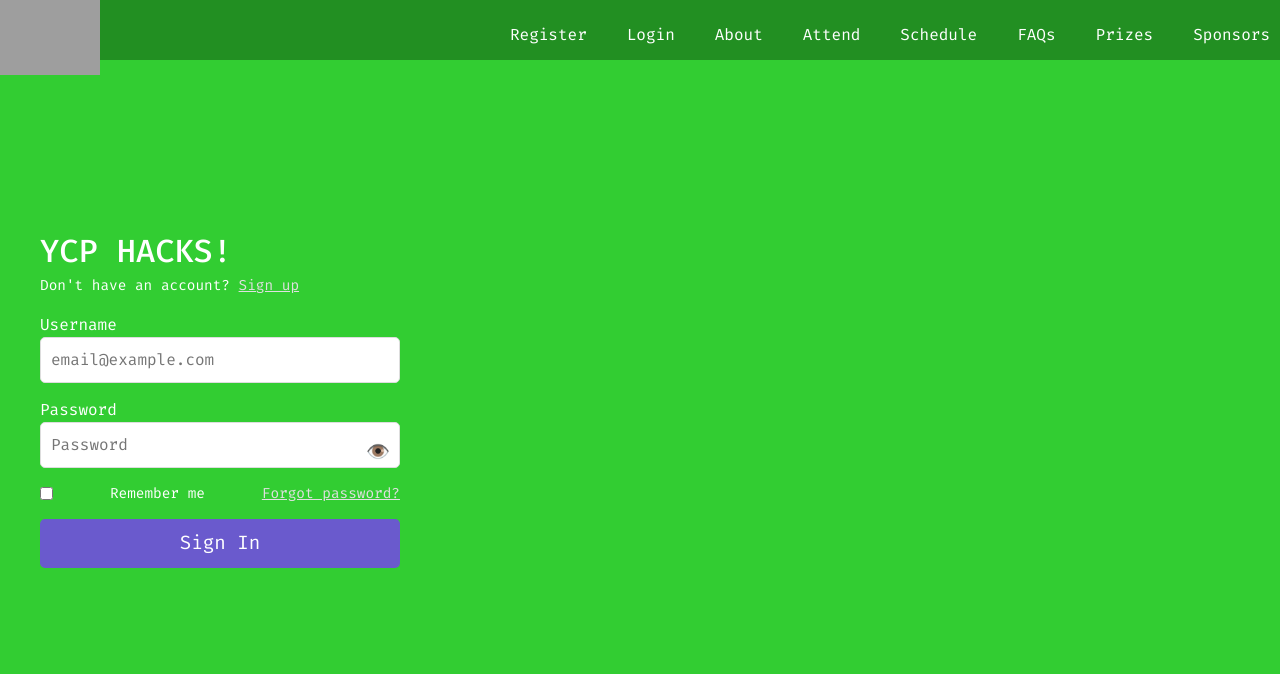
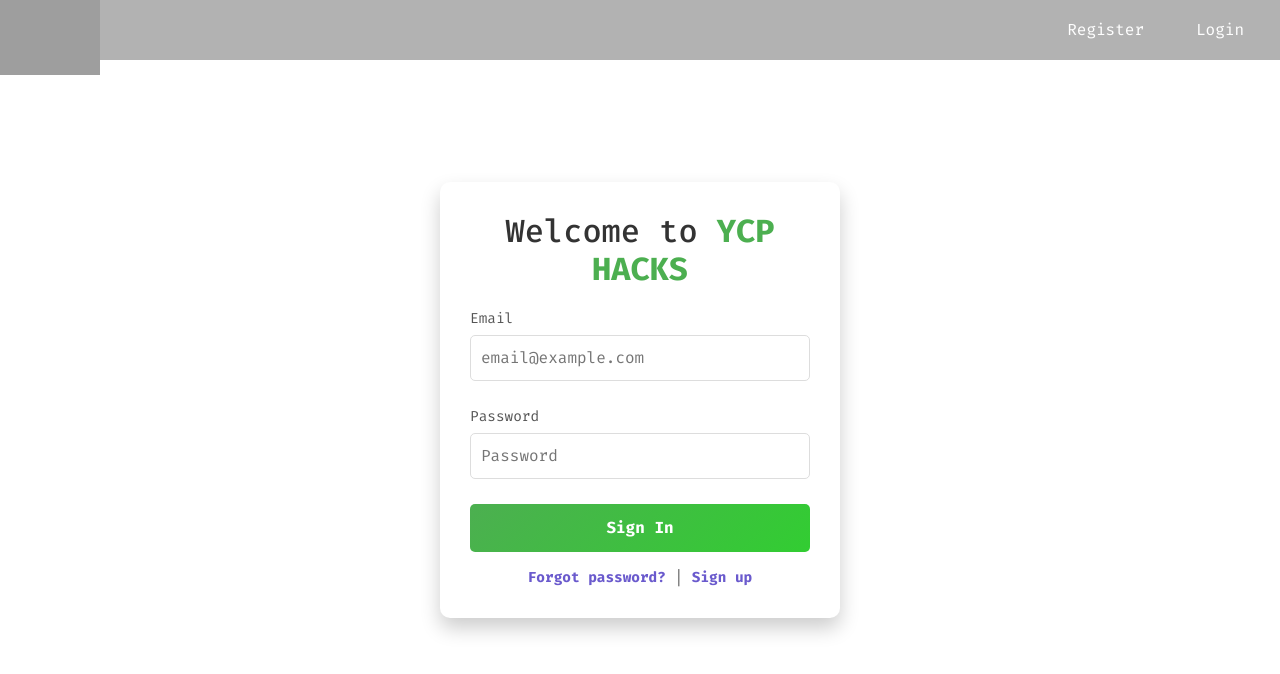
Before and after one commit to YCPHacks/ycphacks, a Vue app: page /login in a window 1280 px wide. Shown: the top 674 px of the page. Built offline with nearby package versions, Linux system fonts and the light colour scheme; grey boxes are pictures that could not be loaded; a small style sheet from the web is missing.

Commit message:
Changed login pages

```diff
--- a/src/components/Navbar.vue
+++ b/src/components/Navbar.vue
@@ -1,27 +1,50 @@
-<!-- src/components/Navbar.vue -->
 <template>
   <nav class="navbar">
-      <a id="mlh-trust-badge" style="display:block;max-width:100px;min-width:60px;position:fixed;left:0px;top:0;width:10%;z-index:10000" href="https://mlh.io/na?utm_source=na-hackathon&utm_medium=TrustBadge&utm_campaign=2024-season&utm_content=white" target="_blank"><img src="https://s3.amazonaws.com/logged-assets/trust-badge/2024/mlh-trust-badge-2024-white.svg" alt="Major League Hacking 2024 Hackathon Season" style="width:100%"></a>
-      <ul style="float:right; min-width:300px;">
-      <a class="nav-link" href="#about">About </a>
-	      <a class="nav-link" href="#attend">Attend </a>
-        <a class="nav-link" href="#schedule">Schedule </a>
-        <a class="nav-link" href="#faq">FAQs </a>
-	      <a  class="nav-link" href="#prizes">Prizes </a>
-	      <a class="nav-link" href="#sponsors">Sponsors </a>
+    <a
+      id="mlh-trust-badge"
+      style="display:block;max-width:100px;min-width:60px;position:fixed;left:0px;top:0;width:10%;z-index:10000"
+      href="https://mlh.io/na?utm_source=na-hackathon&utm_medium=TrustBadge&utm_campaign=2024-season&utm_content=white"
+      target="_blank"
+    >
+      <img
+        src="https://s3.amazonaws.com/logged-assets/trust-badge/2024/mlh-trust-badge-2024-white.svg"
+        alt="Major League Hacking 2024 Hackathon Season"
+        style="width:100%"
+      />
+    </a>
+    <div class="dropdown">
+      <button class="dropdown-button" @click="toggleDropdown">
+        Menu
+      </button>
+      <ul v-if="dropdownVisible" class="dropdown-menu">
+        <li><a class="nav-link" href="#about">About</a></li>
+        <li><a class="nav-link" href="#attend">Attend</a></li>
+        <li><a class="nav-link" href="#schedule">Schedule</a></li>
+        <li><a class="nav-link" href="#faq">FAQs</a></li>
+        <li><a class="nav-link" href="#prizes">Prizes</a></li>
+        <li><a class="nav-link" href="#sponsors">Sponsors</a></li>
       </ul>
-      <ul class="nav">
-        <ul class="nav-item">
+    </div>
+    <div class="nav">
       <router-link to="/register" class="nav-link">Register</router-link>
       <router-link to="/login" class="nav-link">Login</router-link>
-        </ul>
-      </ul>
+    </div>
   </nav>
 </template>
 
 <script>
 export default {
-  name: 'Navbar',
+  name: "Navbar",
+  data() {
+    return {
+      dropdownVisible: false,
+    };
+  },
+  methods: {
+    toggleDropdown() {
+      this.dropdownVisible = !this.dropdownVisible;
+    },
+  },
 };
 </script>
 
@@ -30,65 +53,69 @@ export default {
   position: fixed;
   top: 0;
   left: 0;
-    margin-top: 0;
   z-index: 9999;
   width: 100%;
   height: 60px;
   background-color: rgba(0, 0, 0, 0.3);
-    display:block;
-}
-.navbar ul{
-  list-style-type: none;
-  margin:0;
-  padding:0;
-}
-.navbar li{
-  display:inline-block;
-  width:100px;
-}
-.li{
-  margin-bottom: 1rem;
-}
-.container {
   display: flex;
   justify-content: space-between;
   align-items: center;
-    width: 100%;
+  padding: 0 20px;
 }
-.navbar .nav-link {
+
+.navbar a {
+  color: white;
+  text-decoration: none;
+}
+
+.dropdown {
   position: relative;
-    bottom: 3px;
+}
+
+.dropdown-button {
+  background: none;
+  border: none;
+  color: white;
+  font-size: 16px;
+  cursor: pointer;
+}
+
+.dropdown-menu {
+  position: absolute;
+  top: 100%;
+  right: 0;
+  background-color: rgba(0, 0, 0, 0.8);
+  list-style: none;
+  padding: 10px;
+  margin: 0;
+  border-radius: 4px;
+  box-shadow: 0 4px 6px rgba(0, 0, 0, 0.1);
+}
+
+.dropdown-menu li {
+  margin: 5px 0;
+}
+
+.dropdown-menu .nav-link {
+  color: white;
   text-decoration: none;
+}
+
+.dropdown-menu .nav-link:hover {
+  text-decoration: underline;
+}
+
+.nav {
+  display: flex;
+  gap: 20px;
+}
+
+.nav-link {
   color: white;
-    transition: all .3s ease;
-    line-height: 60px;
-    padding: 0 10px;
-    height: 100%;
-}
-.navbar a {
-    display: inline-block;
-}
-.nav-link {
-    margin-left: 20px; /* Space between each nav link */
-    color: #fff;
   text-decoration: none;
 }
 
 .nav-link:hover {
   text-decoration: underline;
 }
-
-ul.nav {
-    display: flex;
-    justify-content: flex-end; /* Align links to the right */
-    align-items: center;
-    list-style: none;
-    margin: 0;
-    padding: 0;
-}
-
-.nav-item {
-    margin-left: 20px;
-}
-
 </style>
--- a/src/views/LandingPage.vue
+++ b/src/views/LandingPage.vue
@@ -9,7 +9,7 @@
     <div class="intro">
       <div class="container">
         <div class="main-header">
-          <img id="fountain" src="../assets/fountainWhite.png"/>
+          <!-- <img id="fountain" src="../assets/fountainWhite.png"/> -->
           <h1>YCP Hacks</h1>
           <h2>November 1 - 3, 2024</h2>
           <h2>York College of Pennsylvania</h2>
@@ -41,7 +41,7 @@
   <div class="green-box">
     <div class="container1" style="margin: auto; text-align: center;">
       <div style="float: left; font-size: 75px; margin-right: 50px;">
-        <img id="fountain2" src="../assets/fountainWhite.png" style="width: 125px; height: 115px; margin-bottom: 0px;" />
+        <!-- <img id="fountain2" src="../assets/fountainWhite.png" style="width: 125px; height: 115px; margin-bottom: 0px;" /> -->
         <br />2021<br /> Recap Video
       </div>
       <div style="float: right;">
@@ -50,7 +50,7 @@
     </div>
     <div class="container1" style="margin: auto; text-align: center;">
       <div style="float: left; font-size: 75px; margin-right: 50px;">
-        <img id="fountain2" src="../assets/fountainWhite.png" style="width: 125px; height: 115px; margin-bottom: 0px;" />
+        <!-- <img id="fountain2" src="../assets/fountainWhite.png" style="width: 125px; height: 115px; margin-bottom: 0px;" /> -->
         <br />2017<br /> Recap Video
       </div>
       <div style="float: right;">
@@ -486,7 +486,7 @@ a {
     width: 100%;
     max-width: 960px;
     margin: 0 auto;
-    padding: 0 20px;
+    padding: 38px 20px;
     box-sizing: border-box;
 }
 
@@ -560,7 +560,7 @@ img{
     width: 100%;
     max-width: 960px;
     margin: 0 auto;
-    padding: 0 20px;
+    padding: 38px 20px;
     box-sizing: border-box;
 }
 
@@ -611,9 +611,6 @@ h1 {
 .sponsors{
   background-color:#ccffcc;
 }
-/* main-sponsors{
-  background-color: #ccffcc
-} */
 .question{
   background-color: #ccffcc;
 }
@@ -643,10 +640,30 @@ h1 {
     width: 100%;
     max-width: 960px;
     margin: 0 auto;
-    padding: 0 20px;
+    padding: 38px 20px;
     box-sizing: border-box;
 }
 .register-button {
+  display: inline-block;
+  background-color: white;
+  color: black;
+  font-size: 20px;
+  padding: 15px 30px;
+  text-decoration: none;
+  border-radius: 8px;
+  margin-top: 20px;
+  z-index: 10; /* Ensure it's above the video */
+  transition: background-color 0.3s ease, transform 0.2s ease;
+}
 
+.register-button:hover {
+  background-color: white;
+  transform: scale(1.05); /* Slight zoom effect */
 }
+
+.register-button:active {
+  transform: scale(0.95); /* Slightly pressed-in effect */
+}
+
+
 </style>
--- a/src/views/LoginPage.vue
+++ b/src/views/LoginPage.vue
@@ -1,20 +1,21 @@
 <template>
   <div class="login-page">
     <div class="container">
-      <div class="header">
-        <h1>YCP HACKS!</h1>
-        <p>Don't have an account? <a href="#">Sign up</a></p>
-      </div>
-
+      <h1>Welcome to <span class="brand">YCP HACKS</span></h1>
       <form @submit.prevent="handleSubmit">
         <div class="form-group">
-          <label for="username">Username</label>
-          <input type="email" id="username" v-model="username" placeholder="email@example.com" required />
+          <label for="username">Email</label>
+          <input
+            type="email"
+            id="username"
+            v-model="username"
+            placeholder="email@example.com"
+            required
+          />
         </div>
 
         <div class="form-group">
           <label for="password">Password</label>
-          <div class="password-container">
           <input
             :type="showPassword ? 'text' : 'password'"
             id="password"
@@ -22,19 +23,14 @@
             placeholder="Password"
             required
           />
-            <span class="show-password" @click="togglePasswordVisibility">
-              {{ showPassword ? '🙈' : '👁️' }}
-            </span>
-          </div>
         </div>
 
-        <div class="form-group remember-me">
-          <input type="checkbox" id="rememberMe" v-model="rememberMe" />
-          <label for="rememberMe">Remember me</label>
-          <a href="#" class="forgot-password">Forgot password?</a>
-        </div>
+        <button type="submit" class="btn">Sign In</button>
 
-        <button type="submit">Sign In</button>
+        <p class="footer-text">
+          <a href="#">Forgot password?</a> |
+          <router-link to="/register">Sign up</router-link>
+        </p>
       </form>
     </div>
   </div>
@@ -46,7 +42,6 @@ export default {
     return {
       username: '',
       password: '',
-      rememberMe: false,
       showPassword: false,
     };
   },
@@ -55,7 +50,6 @@ export default {
       const formData = {
         username: this.username,
         password: this.password,
-        rememberMe: this.rememberMe,
       };
 
       fetch("http://localhost:3000/login/login", {
@@ -68,115 +62,122 @@ export default {
         .then((response) => response.json())
         .then((data) => {
           console.log("Login successful:", data);
-          // Handle successful login here
         })
         .catch((error) => {
           console.error("Login failed:", error);
-          // Handle error here
         });
-    },
-    togglePasswordVisibility() {
-      this.showPassword = !this.showPassword;
     },
   },
 };
 </script>
 
 <style scoped>
+* {
+  margin: 0;
+  padding: 0;
+  box-sizing: border-box;
+}
+
 html, body {
-  margin: 0;
   height: 100%;
+  font-family: 'Roboto', sans-serif;
+  background: linear-gradient(135deg, #6a5acd, #32cd32);
+  display: flex;
+  justify-content: center;
+  align-items: center;
 }
 
 .login-page {
-  height: 100vh; /* Full height */
   display: flex;
-  justify-content: flex-start; /* Align to the left */
-  align-items: center; /* Center vertically */
-  background-color: #32cd32; /* Green background */
+  justify-content: center;
+  align-items: center;
+  height: 100vh;
 }
 
 .container {
-  max-width: 400px; /* Max width of the form */
-  width: 100%; /* Full width on smaller screens */
-  padding: 20px;
-  margin: 20px; /* Add margin for spacing */
-  background-color: transparent; /* No background */
-  color: #fff;
-  text-align: left; /* Align text to the left */
+  width: 100%;
+  max-width: 400px;
+  background: white;
+  border-radius: 10px;
+  padding: 30px;
+  box-shadow: 0 10px 20px rgba(0, 0, 0, 0.2);
+  text-align: center;
 }
 
-.header h1 {
-  font-size: 2em;
-  margin-bottom: 5px;
+.container h1 {
+  font-size: 2rem;
+  margin-bottom: 20px;
+  color: #333;
 }
 
-.header p {
-  font-size: 0.9em;
-}
-
-.header a {
-  color: #e0e0e0;
-  text-decoration: underline;
+.brand {
+  color: #4caf50;
+  font-weight: bold;
 }
 
 .form-group {
   margin-bottom: 15px;
+  text-align: left;
 }
 
 label {
-  font-size: 1em;
-  color: #fff; /* Label color */
   display: block;
-}
-
-.password-container {
-  position: relative;
+  margin-bottom: 5px;
+  font-size: 0.9rem;
+  color: #555;
 }
 
 input[type="email"],
 input[type="password"] {
   width: 100%;
   padding: 10px;
-  font-size: 1em;
+  border: 1px solid #ddd;
   border-radius: 5px;
-  border: 1px solid #ddd;
-  box-sizing: border-box;
+  font-size: 1rem;
+  margin-bottom: 10px;
 }
 
-.show-password {
-  position: absolute;
-  right: 10px;
-  top: 35%; /* Center the icon vertically */
-  cursor: pointer;
-  font-size: 1.2em;
+input[type="email"]:focus,
+input[type="password"]:focus {
+  border-color: #4caf50;
+  outline: none;
+  box-shadow: 0 0 5px rgba(76, 175, 80, 0.4);
 }
 
-button {
+.btn {
   width: 100%;
-  padding: 10px;
-  background-color: #6a5acd; /* Similar purple color for button */
-  color: #fff;
-  font-size: 1.2em;
+  padding: 12px;
+  background: linear-gradient(135deg, #4caf50, #32cd32);
   border: none;
   border-radius: 5px;
+  color: white;
+  font-size: 1rem;
+  font-weight: bold;
   cursor: pointer;
-  transition: background-color 0.3s;
+  transition: transform 0.3s, background-color 0.3s;
 }
 
-button:hover {
-  background-color: #5b4bbf;
+.btn:hover {
+  background: linear-gradient(135deg, #32cd32, #4caf50);
+  transform: translateY(-2px);
 }
 
-.remember-me {
-  display: flex;
-  align-items: center;
-  font-size: 0.9em;
-  justify-content: space-between;
+.footer-text {
+  margin-top: 15px;
+  font-size: 0.9rem;
+  color: #555;
 }
 
-.forgot-password {
-  color: #e0e0e0;
-  text-decoration: underline;
+.footer-text a,
+.footer-text router-link {
+  color: #6a5acd;
+  text-decoration: none;
+  font-weight: bold;
+  transition: color 0.3s;
+}
+
+.footer-text a:hover,
+.footer-text router-link:hover {
+  color: #4caf50;
 }
 </style>
```
Lines whose indentation alone changed are shown as unchanged.
